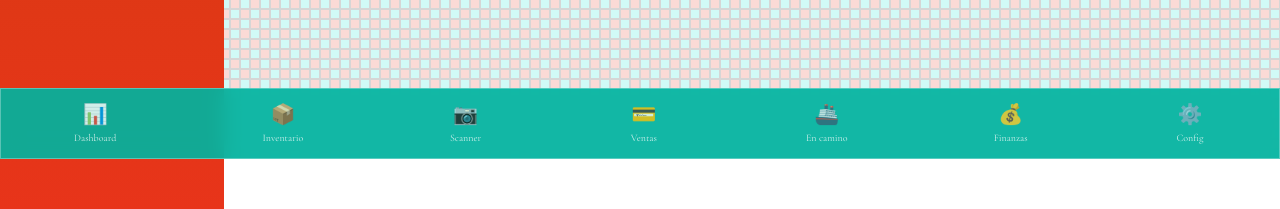
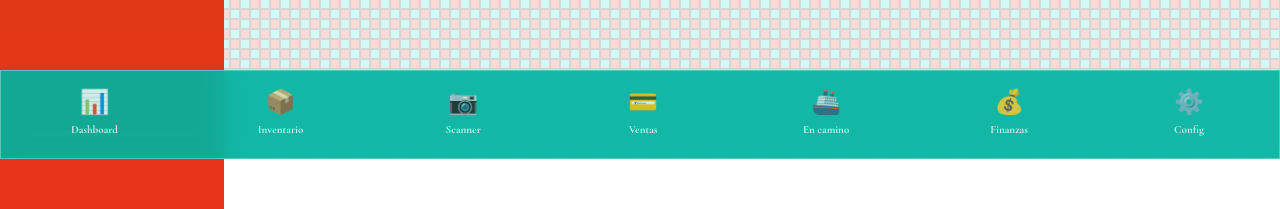
Before and after one commit to arturoortizdelap-star/oikko, a Next.js app: page / in a window 1280 px wide. Shown: the part 641-850 px from the top of the page. Built offline with nearby package versions, Linux system fonts and the light colour scheme; no server answers; the database is empty.

Commit message:
fix: nav inferior más grande y negritas

```diff
--- a/app/globals.css
+++ b/app/globals.css
@@ -92,20 +92,21 @@ body {
   z-index: 50;
   display: flex;
   justify-content: space-around;
-  padding: 0.5rem 0;
+  padding: 0.6rem 0 0.8rem;
 }
 
 .oikko-bottomnav-item {
   display: flex;
   flex-direction: column;
   align-items: center;
-  gap: 2px;
-  color: #aaa;
+  gap: 3px;
+  color: rgba(255,255,255,0.8);
   text-decoration: none;
-  padding: 0.25rem 0.5rem;
+  padding: 0.4rem 0.5rem;
   border-radius: 0.5rem;
   transition: color 0.15s;
-  min-width: 3rem;
+  min-width: 3.5rem;
+  font-weight: 700;
 }
 
 .oikko-bottomnav-item:hover,
--- a/app/layout.tsx
+++ b/app/layout.tsx
@@ -48,8 +48,8 @@ export default function RootLayout({ children }: { children: React.ReactNode })
         <nav className="oikko-bottomnav glass md:hidden" style={{ background: 'rgba(0,180,160,0.92)' }}>
           {nav.map(n => (
             <Link key={n.href} href={n.href} className="oikko-bottomnav-item">
-              <span className="text-xl">{n.label.split(' ')[0]}</span>
-              <span className="text-[10px]">{n.label.split(' ').slice(1).join(' ')}</span>
+              <span className="text-2xl">{n.label.split(' ')[0]}</span>
+              <span className="text-[11px] font-bold">{n.label.split(' ').slice(1).join(' ')}</span>
             </Link>
           ))}
         </nav>
```
